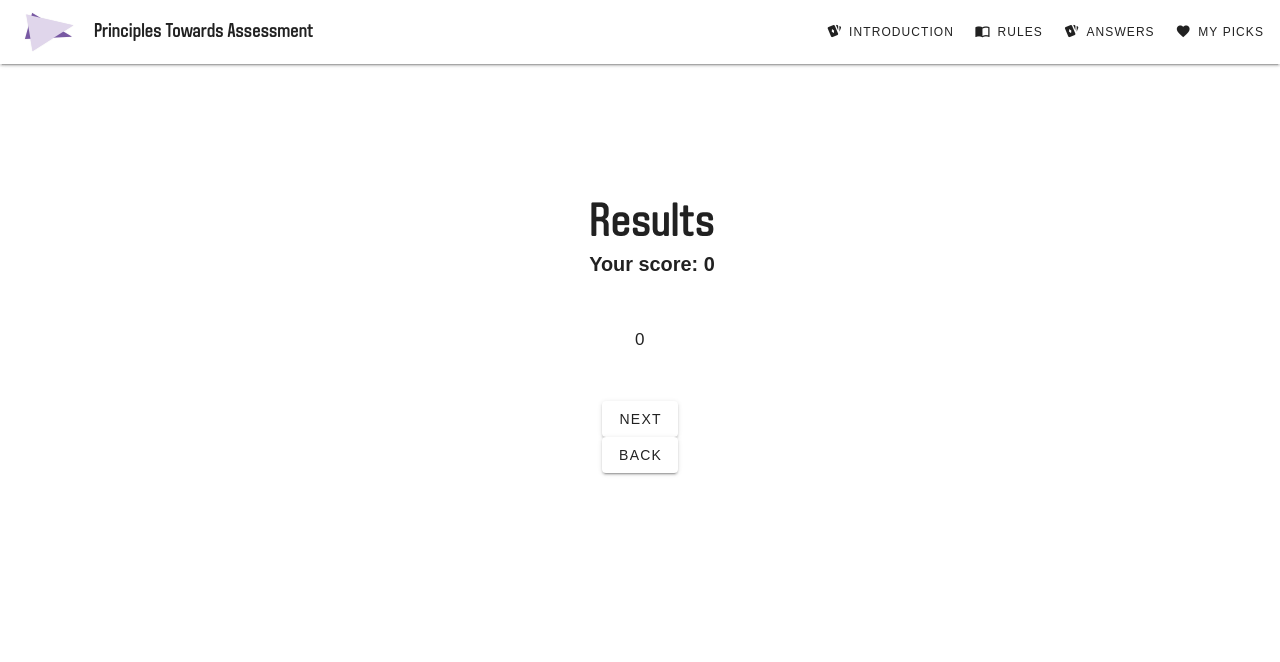
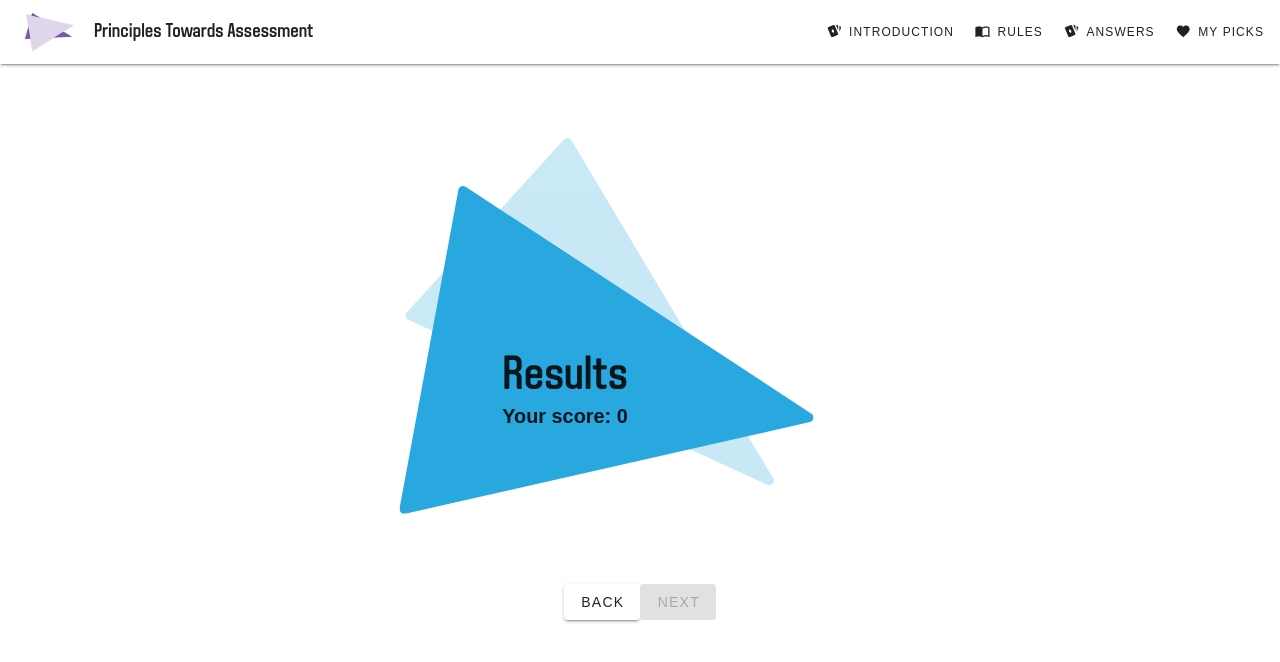
Before and after one commit to bpdavies92/principles-for-assessment, a Vue app: page / in a window 1280 px wide. Shown: the top 662 px of the page. Built offline with nearby package versions, Linux system fonts and the light colour scheme.

Commit message:
Added formatting and PTA icon at the top of the card

```diff
--- a/src/components/GameFinished.vue
+++ b/src/components/GameFinished.vue
@@ -1,77 +1,45 @@
 <template>
+  <v-sheet color="transparent" class="d-flex flex-column justify-center align-center" height="100vh" width="100vw">
+    <v-sheet class="position-relative pa-0 mb-n16" width="500" height="500">
+      <div width="100%" class="results-title">
+        <h2 class="text-h3 send-to-front">Results</h2>
+        <h3>Your score: {{ gamePoints }}</h3>
+      </div>
+      <v-img
+      src="../../public/images/shapes/question card title graphic.svg"
+      class="position-absolute results-title"
+      width="100%"
+      height="100%"
+      >
+      </v-img>
+    </v-sheet>
     <v-sheet
+      width="100vw"
+      class="d-flex align-center justify-center"
       color="transparent"
-      class="d-flex justify-center align-center flex-column position-relative mx-auto"
-      height="100vh"
-      max-width="1000"
-      >
-
-      <template>
-  <v-sheet
-
-    elevation="8"
-    max-width="300"
     >
       <v-slide-group
-    class="ml-auto mr-auto"
-      v-model="model"
-      selected-class="bg-success"
+        ref="scrollGroup"
+        class="ml-auto mr-auto pa-12"
         show-arrows
-      max-width="300"
-    >
-      <v-slide-group-item
-        v-for="n in 15"
-        :key="n"
-        v-slot="{ isSelected, toggle, selectedClass }"
-      >
-        <v-card
-          :class="['ma-4', selectedClass]"
-          color="grey-lighten-1"
-          height="200"
-          width="100"
-          @click="toggle"
-        >
-          <div class="d-flex fill-height align-center justify-center">
-            <v-scale-transition>
-              <v-icon
-                v-if="isSelected"
-                color="white"
-                icon="mdi-close-circle-outline"
-                size="48"
-              ></v-icon>
-            </v-scale-transition>
-          </div>
-        </v-card>
-      </v-slide-group-item>
-    </v-slide-group>
-  </v-sheet>
-</template>
-
-
-      <v-sheet color="transparent" class="ml-6 position-relative">
-        <h2 class="text-h3 send-to-front">Results</h2>
-        <h3>Your score: {{ gamePoints }}</h3>
-        <!-- <v-img
-          class="position-absolute top-0 left-0 send-to-back"
-          width="1000"
-          height="1000"
-          src="../../public/images/shapes/question card title graphic.svg"
-        ></v-img> -->
-      </v-sheet>
-
-        <v-slide-group
+        center-active
+        width="100%"
+        mandatory
         v-model="window"
-            show-arrows
-            class='pa-12 mx-auto'
-            min-height='450px'
-            max-width='1000'
       >
         <v-slide-group-item
           v-for="(card, index) in myQuestionAnswers"
           :key="index"
         >
-                  <!-- QUESTION CARD -->
-          <v-sheet class="d-flex">
+          <v-card
+            :class="['ma-4', selectedClass]"
+            color="white pa-12"
+            elevation="0"
+            height="200%"
+            width="100%"
+            @click="toggle"
+          >
+          <v-sheet color="transparent" class="d-flex">
                 <FlashCard
                   class="position-relative mr-auto mr-n6 rotate-card"
                   :question="card[1].type"
@@ -92,14 +60,18 @@
                   </template>
                 </FlashCard>
             </v-sheet>
+          </v-card>
         </v-slide-group-item>
-        {{ window }}
-
       </v-slide-group>
-   <v-btn @click="nextCard">Next</v-btn>
-        <v-btn @click="backCard">Back</v-btn>
-
-
+    </v-sheet>
+    <div class="d-flex justify-center start">
+      <div>
+        <v-btn :disabled="scrollGroup ? scrollGroup.hasNext : false" @click="backCard">Back</v-btn>
+      </div>
+      <div>
+        <v-btn :disabled="scrollGroup ? !scrollGroup.hasNext : false" @click="nextCard">Next</v-btn>
+      </div>
+    </div>
   </v-sheet>
   </template>
 
@@ -111,8 +83,8 @@
 
   const targetTwo = ref(null);
   const store = useCardStore();
-  const window = ref(0)
-  const model = ref(null)
+  const window = ref(1)
+  const scrollGroup = ref(null)
 
   const {
     myQuestionAnswers,
@@ -133,19 +105,11 @@
   }
 
   function nextCard() {
-    if(window.value === myQuestionAnswers.value.length - 1) {
-      window.value = 0
-    } else {
-      window.value += 1
-    }
+    scrollGroup.value.scrollTo('next')
   }
 
   function backCard() {
-    if(window.value <= 0) {
-      window.value = myQuestionAnswers.value.length -1
-    } else {
-      window.value =  window.value - 1
-    }
+    scrollGroup.value.scrollTo('prev')
   }
 
   </script>
@@ -218,4 +182,31 @@
   .scroll {
     overflow: scroll !important;
   }
+
+  .results-title {
+
+    &:nth-of-type(0) {
+      position: absolute;
+      z-index: 200;
+      top: 50%;
+      bottom: 50%;
+      left: 30%;
+      right: 50%;
+      transform: translate(-50%, -50%);
+
+    }
+
+    &:nth-of-type(1) {
+      position: absolute;
+      z-index: 400;
+      top: 60%;
+      bottom: 50%;
+      left: 35%;
+      text-align: center;
+      right: 50%;
+      transform: translate(-50%, -50%);
+      width: 100%;
+    }
+  }
+
   </style>
```
Lines whose indentation alone changed are shown as unchanged.
